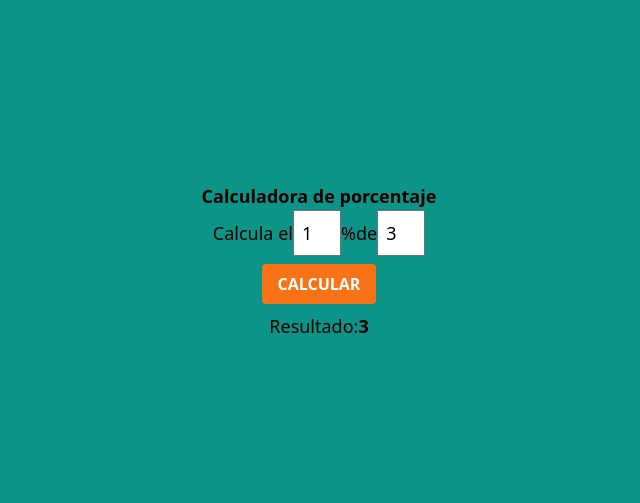
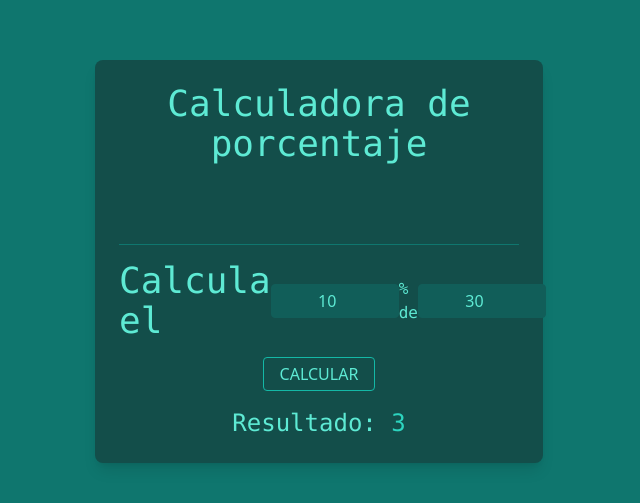
Before and after one commit to Ferchoxav2024/RetoJavaScript, a website: page public/indexprueba.html in a window 1280 px wide. Shown: the part 139-642 px from the top of the page, without its empty margins (321-961 px from the left). Drawn offline with Linux system fonts and the light colour scheme.

Commit message:
Practica10

```diff
--- a/public/indexprueba.html
+++ b/public/indexprueba.html
@@ -7,21 +7,28 @@
     <link rel="stylesheet" href="../public/css/tailwind.css">
     <script defer src="script.js"></script>
 </head>
-<body class="flex items-center justify-center min-h-screen bg-teal-600">
-    <div class="flex flex-col items-center p-4">
-        <h2 class="text-lg font-bold">Calculadora de porcentaje</h2>
-        <div class="flex items-center mb-2">
-          <span class="text-lg">Calcula el</span>
-          <input type="number" class="w-12 pl-2 text-lg" value="10">
-          <span class="text-lg">%</span>
-          <span class="text-lg">de</span>
-          <input type="number" class="w-12 pl-2 text-lg" value="30">
-        </div>
-        <button class="bg-orange-500 hover:bg-orange-700 text-white font-bold py-2 px-4 rounded">CALCULAR</button>
-        <div class="flex items-center mt-2">
-          <span class="text-lg">Resultado:</span>
-          <span class="text-lg font-bold">3</span>
-        </div>
-      </div>
-</body>
+  <body>
+    <div class="flex items-center justify-center min-h-screen bg-teal-700">
+  <div class="bg-teal-900 text-teal-300 p-6 rounded-lg shadow-lg w-full max-w-md">
+    <div class="text-center mb-4">
+
+      <h1 class="text-4xl font-mono">Calculadora de porcentaje</h1>
+      <hr class= "border-teal-700 mt-20 full-width">
+    </div>
+    <div class="flex justify-between items-center mb-4">
+      <label class="font-mono text-4xl">Calcula el</label>
+      <input type="number" class="bg-teal-800 text-teal-300 border border-teal-800 rounded px-2 py-1 w-32 text-center" value="10">
+      <label class="font-mono">% de</label>
+      <input type="number" class="bg-teal-800 text-teal-300 border border-teal-800 rounded px-2 py-1 w-32 text-center" value="30">
+    </div>
+    <div class="text-center mb-4">
+      <button class="bg-transparent border border-teal-500 text-teal-300 py-1 px-4 rounded hover:bg-teal-800">CALCULAR</button>
+    </div>
+    <div class="text-center">
+      <p class="text-2xl font-mono">Resultado: <span class="text-teal-400">3</span></p>
+    </div>
+  </div>
+</div>
+  </body>
 </html>
+</html>
```
Also changed, not shown: public/index.html (+6 -6 lines), public/css/tailwind.css.
